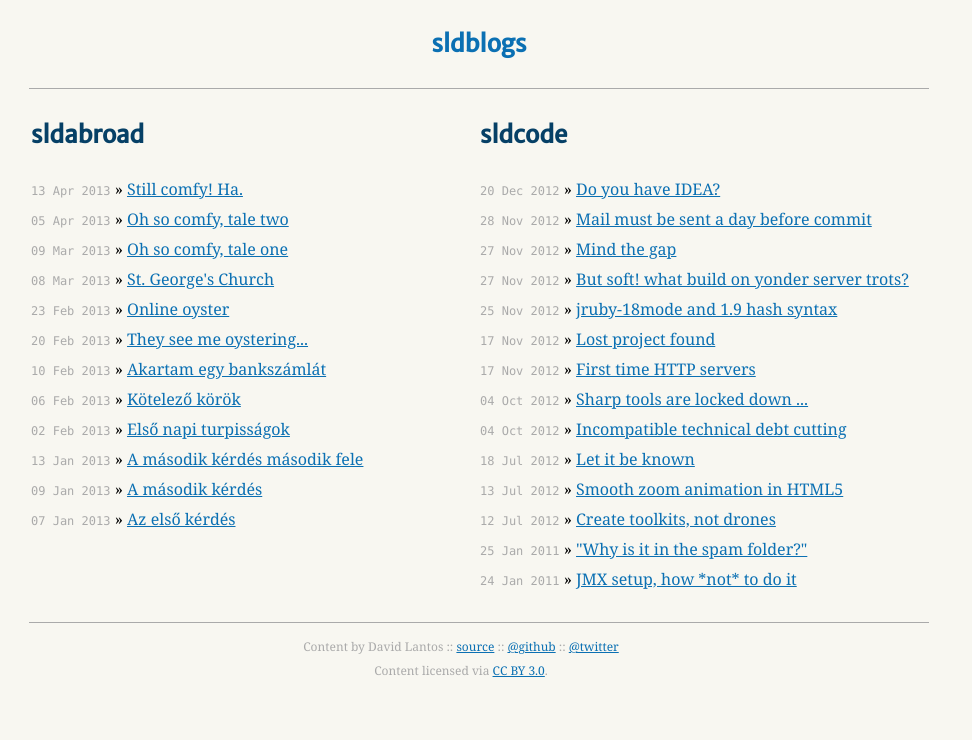
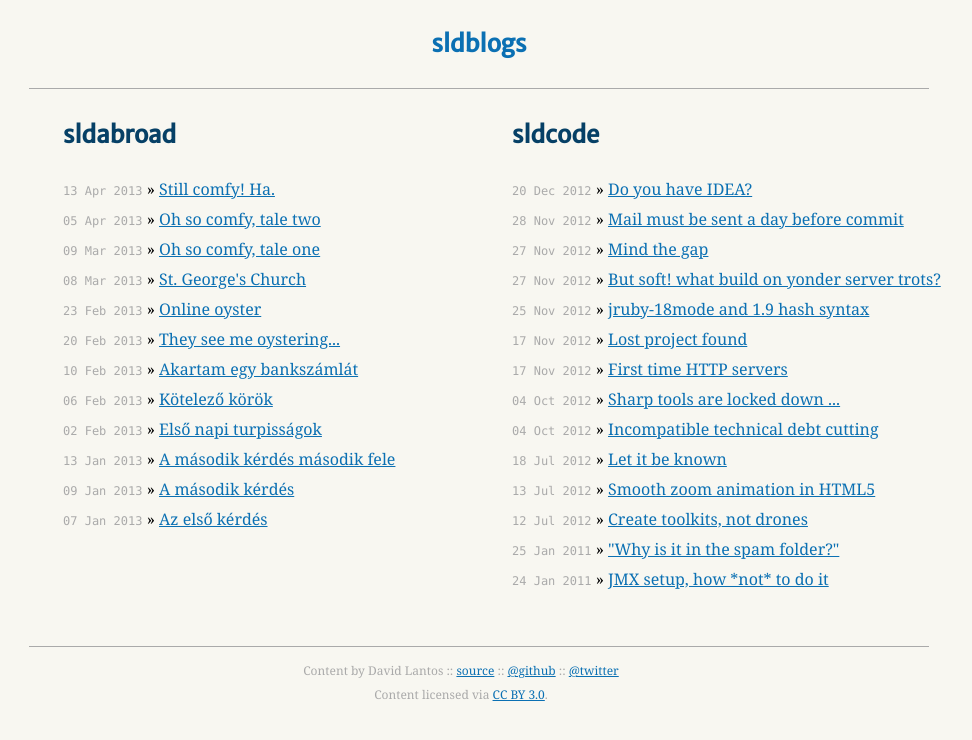
Before and after one commit to sldblog/sldblog.github.io, a Jekyll site: the page built from index.html, in a window 1280 px wide. Shown: the top 740 px of the page, without its empty margins (161-1133 px from the left). Built offline with Jekyll 4.4.1, drawn with Linux system fonts in a browser that asks for light colours.

Commit message:
Style update.
Applying the margins used in the posts to the main page as well.

```diff
--- a/css/main.css
+++ b/css/main.css
@@ -161,6 +161,7 @@ ul.posts span {
 table.categories {
   width: 100%;
   table-layout: fixed;
+  margin: 32px 32px 48px;
 }
 
 table.categories h2 {
```
